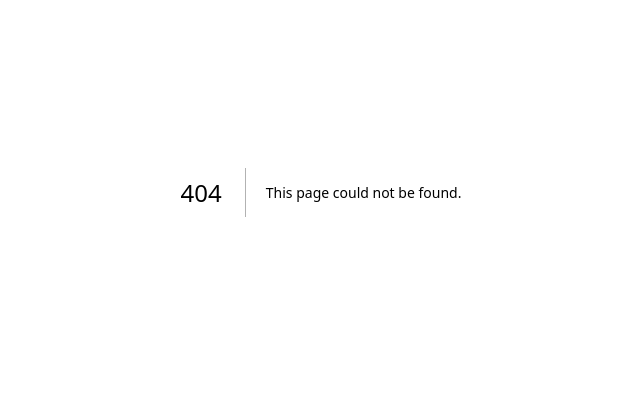
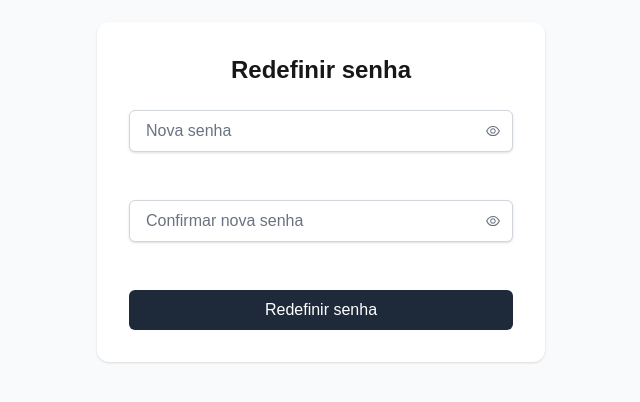
Before and after one commit to rodolfoosz/saas-estate-agent-frontend, a Next.js app: page /auth/reset-password in a window 1280 px wide. Before the commit this address had no page. Shown: the part 208-610 px from the top of the page, without its empty margins (319-959 px from the left). Built offline with nearby package versions, Linux system fonts and the light colour scheme; no server answers.

Commit message:
ajustando rotina do esqueci senha e incluindo endpoints para troca de senha

```diff
--- /dev/null
+++ b/src/app/auth/reset-password/page.tsx
@@ -0,0 +1,8 @@
+'use client'
+
+import { ResetPasswordPage } from "@domains/auth/pages/ResetPassword"
+
+
+export default function Page() {
+  return <ResetPasswordPage />
+}
--- a/src/domains/auth/components/ForgotPasswordComponent/ForgotPasswordComponent.tsx
+++ b/src/domains/auth/components/ForgotPasswordComponent/ForgotPasswordComponent.tsx
@@ -1,42 +1,50 @@
-'use client';
+'use client'
 
-import React, { useState } from 'react';
+import { requestPasswordReset } from '@domains/auth/services/requestPasswordReset.service'
+import FeedbackHttpModal from '@shared/components/Modal/FeedbackHttpModal'
+import React, { useState } from 'react'
 
 const ForgotPasswordComponent: React.FC = () => {
-  const [email, setEmail] = useState('');
-  const [submitted, setSubmitted] = useState(false);
-  const [error, setError] = useState('');
+  const [email, setEmail] = useState('')
+  const [showModal, setShowModal] = useState(false)
+  const [modalType, setModalType] = useState<'success' | 'error'>('success')
+  const [modalTitle, setModalTitle] = useState('')
+  const [modalMessage, setModalMessage] = useState('')
 
   const handleSubmit = async (e: React.FormEvent) => {
-    e.preventDefault();
-    setError('');
-    setSubmitted(false);
+    e.preventDefault()
 
     if (!email) {
-      setError('Por favor, informe seu e-mail.');
-      return;
+      setModalType('error')
+      setModalTitle('Erro')
+      setModalMessage('Por favor, informe seu e-mail.')
+      setShowModal(true)
+      return
     }
 
     try {
-      // await api.post('/forgot-password', { email });
-      setSubmitted(true);
-    } catch (err) {
-      setError('Erro ao enviar solicitação. Tente novamente.');
-      console.log(err);
+      await requestPasswordReset(email)
+      setModalType('success')
+      setModalTitle('E-mail enviado')
+      setModalMessage(
+        'Se o e-mail informado estiver cadastrado, você receberá as instruções para redefinir sua senha.'
+      )
+    } catch (err: any) {
+      setModalType('error')
+      setModalTitle('Erro ao enviar')
+      setModalMessage(err?.response?.data?.message || 'Erro ao enviar solicitação. Tente novamente.')
+    } finally {
+      setShowModal(true)
     }
-  };
+  }
 
   return (
-    <div className="w-full max-w-sm mx-auto bg-white rounded-lg shadow p-6">
-      <h2 className="text-lg font-semibold text-center text-gray-800 mb-4">
-        Esqueci minha senha
-      </h2>
+    <>
+      <div className="w-full max-w-sm mx-auto bg-white rounded-lg shadow p-6">
+        <h2 className="text-lg font-semibold text-center text-gray-800 mb-4">
+          Esqueci minha senha
+        </h2>
 
-      {submitted ? (
-        <p className="text-center text-gray-600">
-          Se o e-mail informado estiver cadastrado, você receberá as instruções para redefinir sua senha.
-        </p>
-      ) : (
         <form onSubmit={handleSubmit} className="space-y-4">
           <div>
             <label htmlFor="email" className="block text-sm font-medium text-gray-700 mb-1">
@@ -46,13 +54,11 @@ const ForgotPasswordComponent: React.FC = () => {
               id="email"
               type="email"
               value={email}
-              onChange={e => setEmail(e.target.value)}
+              onChange={(e) => setEmail(e.target.value)}
               className="w-full pl-4 pr-12 py-2 bg-white text-gray-800 border border-gray-300 rounded-md shadow-sm focus:outline-none focus:ring-2 focus:ring-yellow-400"
               required
             />
           </div>
-
-          {error && <p className="text-red-600 text-sm">{error}</p>}
 
           <button
             type="submit"
@@ -61,9 +67,18 @@ const ForgotPasswordComponent: React.FC = () => {
             Enviar
           </button>
         </form>
+      </div>
+
+      {showModal && (
+        <FeedbackHttpModal
+          type={modalType}
+          title={modalTitle}
+          message={modalMessage}
+          onClose={() => setShowModal(false)}
+        />
       )}
-    </div>
-  );
-};
+    </>
+  )
+}
 
-export default ForgotPasswordComponent;
+export default ForgotPasswordComponent
--- /dev/null
+++ b/src/domains/auth/pages/ResetPassword.tsx
@@ -0,0 +1,80 @@
+'use client'
+
+import { useState } from 'react'
+import { useSearchParams } from 'next/navigation'
+import TextInput from '@shared/components/Form/TextInput'
+import ButtonComponent from '@shared/components/Form/ButtonComponent'
+import { resetPassword } from '../services/resetPassword.service'
+import FeedbackHttpModal from '@shared/components/Modal/FeedbackHttpModal'
+
+export function ResetPasswordPage() {
+  const [password, setPassword] = useState('')
+  const [confirmPassword, setConfirmPassword] = useState('')
+  const [isLoading, setIsLoading] = useState(false)
+  const [showModal, setShowModal] = useState(false)
+  const [modalType, setModalType] = useState<'success' | 'error'>('success')
+  const [modalTitle, setModalTitle] = useState('')
+  const [modalMessage, setModalMessage] = useState('')
+
+  const searchParams = useSearchParams()
+  const token = searchParams.get('token')
+
+  const handleSubmit = async (e: React.FormEvent) => {
+    e.preventDefault()
+    setIsLoading(true)
+
+    try {
+      await resetPassword({ password, confirmPassword, token })
+      setModalType('success')
+      setModalTitle('Sucesso!')
+      setModalMessage('Senha redefinida com sucesso!')
+      setShowModal(true)
+    } catch (err: any) {
+      setModalType('error')
+      setModalTitle('Erro')
+      setModalMessage(err?.response?.data?.message || 'Erro ao redefinir senha.')
+      setShowModal(true)
+    } finally {
+      setIsLoading(false)
+    }
+  }
+
+  return (
+    <>
+      <div className="min-h-screen flex items-center justify-center px-4 bg-gray-50">
+        <form
+          onSubmit={handleSubmit}
+          className="w-full max-w-md space-y-6 bg-white p-8 rounded-xl shadow"
+        >
+          <h1 className="text-2xl font-bold text-center">Redefinir senha</h1>
+          <TextInput
+            type="password"
+            label="Nova senha"
+            value={password}
+            onChange={(e) => setPassword(e.target.value)}
+            required
+          />
+          <TextInput
+            type="password"
+            label="Confirmar nova senha"
+            value={confirmPassword}
+            onChange={(e) => setConfirmPassword(e.target.value)}
+            required
+          />
+          <ButtonComponent type="submit" loading={isLoading}>
+            Redefinir senha
+          </ButtonComponent>
+        </form>
+      </div>
+
+      {showModal && (
+        <FeedbackHttpModal
+          type={modalType}
+          title={modalTitle}
+          message={modalMessage}
+          onClose={() => setShowModal(false)}
+        />
+      )}
+    </>
+  )
+}
--- /dev/null
+++ b/src/domains/auth/services/requestPasswordReset.service.ts
@@ -0,0 +1,6 @@
+import api from "@shared/services/api"
+
+export const requestPasswordReset = async (email: string) => {
+  const response = await api.post('/password-reset/request', { email })
+  return response.data
+}
--- /dev/null
+++ b/src/domains/auth/services/resetPassword.service.ts
@@ -0,0 +1,17 @@
+import api from "@shared/services/api"
+import { ResetPasswordPayload } from "../types/resetPasswordPayload"
+
+
+export async function resetPassword({ password, confirmPassword, token }: ResetPasswordPayload) {
+  if (!token) {
+    throw new Error('Token de redefinição inválido ou ausente.')
+  }
+
+  const response = await api.post('/password-reset', {
+    password,
+    confirmPassword,
+    token,
+  })
+
+  return response.data
+}
--- /dev/null
+++ b/src/domains/auth/types/resetPasswordPayload.ts
@@ -0,0 +1,6 @@
+
+export interface ResetPasswordPayload {
+  password: string
+  confirmPassword: string
+  token: string | null
+}
--- /dev/null
+++ b/src/shared/components/Form/ButtonComponent.tsx
@@ -0,0 +1,22 @@
+import { ButtonHTMLAttributes } from 'react'
+import { ImSpinner2 } from 'react-icons/im'
+
+interface Props extends ButtonHTMLAttributes<HTMLButtonElement> {
+  children: React.ReactNode
+  loading?: boolean
+}
+
+export default function ButtonComponent({ children, loading = false, ...rest }: Props) {
+  return (
+    <button
+      disabled={loading}
+      className={`w-full bg-gray-800 text-white py-2 rounded-md hover:bg-gray-700 transition-colors flex items-center justify-center gap-2 ${
+        loading ? 'opacity-60 cursor-not-allowed' : ''
+      }`}
+      {...rest}
+    >
+      {loading && <ImSpinner2 className="animate-spin" />}
+      {children}
+    </button>
+  )
+}
--- a/src/shared/components/Form/TextInput.tsx
+++ b/src/shared/components/Form/TextInput.tsx
@@ -1,28 +1,60 @@
-import { TextInputProps } from "@shared/types/props/textInputProps";
+'use client'
 
-export default function TextInput({ label, error, ...props }: TextInputProps) {
+import { forwardRef, InputHTMLAttributes, useState } from 'react'
+import { AiOutlineEye, AiOutlineEyeInvisible } from 'react-icons/ai'
+import { FaUser, FaLock } from 'react-icons/fa'
+
+interface Props extends InputHTMLAttributes<HTMLInputElement> {
+  label: string
+  icon?: 'user' | 'lock' // Agora é opcional
+  error?: string
+}
+
+const InputComponent = forwardRef<HTMLInputElement, Props>(
+  ({ label, icon, error, type = 'text', ...rest }, ref) => {
+    const [showPassword, setShowPassword] = useState(false)
+    const isPassword = type === 'password'
+    const inputType = isPassword ? (showPassword ? 'text' : 'password') : type
+
+    const IconComponent = icon === 'user' ? FaUser : icon === 'lock' ? FaLock : null
+
     return (
-    <div className="w-full">
-      {label && (
-        <label
-          className={`block mb-1 font-medium ${
-            error ? 'text-red-600' : 'text-gray-700'
+      <div className="w-full mb-6">
+        <div className="relative">
+          <input
+            ref={ref}
+            type={inputType}
+            placeholder={label}
+            className={`w-full pl-${IconComponent ? '10' : '4'} ${isPassword ? 'pr-12' : 'pr-4'} py-2 bg-white text-gray-800 placeholder-gray-500 border ${
+              error ? 'border-red-500' : 'border-gray-300'
+            } rounded-md shadow-sm focus:outline-none focus:ring-2 ${
+              error ? 'focus:ring-red-400' : 'focus:ring-yellow-400'
             }`}
-        >
-          {label}
-        </label>
+            {...rest}
+          />
+          {IconComponent && (
+            <IconComponent className="absolute left-3 top-1/2 -translate-y-1/2 text-gray-400" />
           )}
 
-      <input
-        {...props}
-        className={`w-full px-4 py-2 border rounded-md shadow-sm text-gray-900 placeholder-gray-400 focus:outline-none focus:ring-2 ${
-          error
-            ? 'border-red-500 focus:ring-red-400 focus:border-red-400'
-            : 'border-gray-300 focus:ring-orange-400 focus:border-orange-400'
-        }`}
-      />
+          {isPassword && (
+            <button
+              type="button"
+              onClick={() => setShowPassword(!showPassword)}
+              className="absolute right-3 top-1/2 -translate-y-1/2 text-gray-500 hover:text-gray-700"
+              tabIndex={-1}
+            >
+              {showPassword ? <AiOutlineEyeInvisible /> : <AiOutlineEye />}
+            </button>
+          )}
+        </div>
 
-      {error && <p className="text-sm text-red-600 mt-1">{error}</p>}
+        <div className="h-[20px] mt-1">
+          {error && <p className="text-sm text-red-500">{error}</p>}
+        </div>
       </div>
     )
   }
+)
+
+InputComponent.displayName = 'InputComponent'
+export default InputComponent
```
Lines whose indentation alone changed are shown as unchanged.
